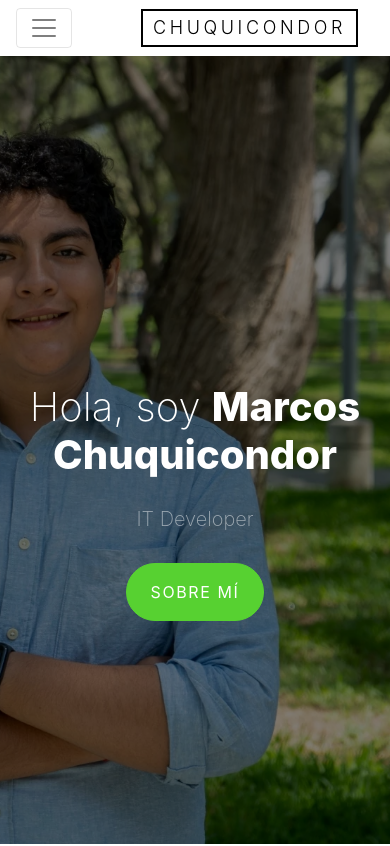
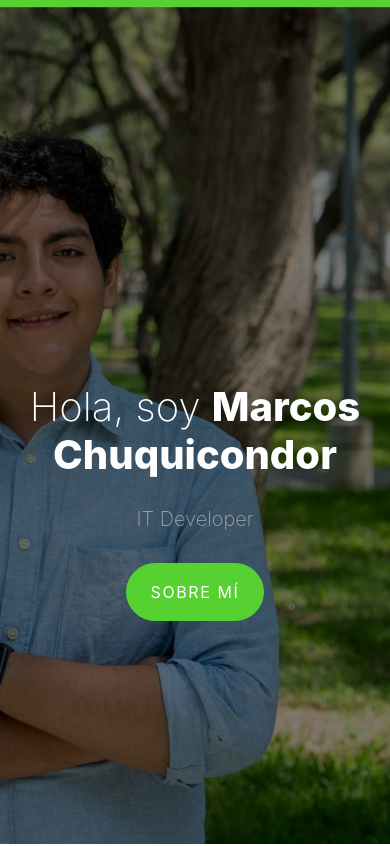
Before and after one commit to chuquimm/chuquimm.github.io, a Vue app: page / in a window 390 px wide. Shown: the top 846 px of the page. Built offline with nearby package versions, Linux system fonts and the light colour scheme.

Commit message:
show/hide navbar

```diff
--- a/src/assets/css/style.css
+++ b/src/assets/css/style.css
@@ -46,100 +46,6 @@ a {
     color: #4ebe2a;
     text-decoration: none; }
 
-.parent-nav-link-padding, .site-navbar .navbar-nav > li > a {
-  padding: 15px 20px !important; }
-
-.site-navbar {
-  border: none;
-  -webkit-box-shadow: none;
-  box-shadow: none;
-  border-radius: 0px;
-  margin-bottom: 0px;
-  background: none;
-  position: absolute;
-  top: 20px;
-  width: 100%;
-  z-index: 200;
-  background: #fff; }
-  .site-navbar .navbar-brand {
-    display: inline-block;
-    border: 2px solid #fff;
-    padding: 5px 20px;
-    color: #fff;
-    text-transform: uppercase;
-    letter-spacing: .2em; }
-    .site-navbar .navbar-brand:hover {
-      color: #fff; }
-  .site-navbar.bg-light {
-    background: transparent !important; }
-    @media (max-width: 991.98px) {
-      .site-navbar.bg-light {
-        background: #fff !important;
-        top: 0; }
-        .site-navbar.bg-light .navbar-brand {
-          display: inline-block;
-          font-size: 18px;
-          border: 2px solid #000;
-          padding: 2px 10px !important;
-          color: #000; } }
-  .site-navbar .navbar-nav > li > a {
-    color: #fff !important;
-    font-size: 14px;
-    font-weight: 400;
-    letter-spacing: .1em;
-    position: relative;
-    text-transform: uppercase;
-    letter-spacing: .2em; }
-    @media (max-width: 991.98px) {
-      .site-navbar .navbar-nav > li > a {
-        color: rgba(0, 0, 0, 0.7) !important; } }
-  .site-navbar .navbar-nav.active > a {
-    color: #57d131 !important; }
-  .site-navbar.scrolled {
-    background: #fff;
-    -webkit-box-shadow: 0px 1px 3px 0px rgba(0, 0, 0, 0.09);
-    box-shadow: 0px 1px 3px 0px rgba(0, 0, 0, 0.09);
-    position: fixed;
-    top: 0;
-    left: 0;
-    right: 0;
-    width: 100%;
-    -webkit-transform: translateY(-100%);
-    -ms-transform: translateY(-100%);
-    transform: translateY(-100%); }
-    .site-navbar.scrolled.bg-light {
-      background: #fff !important; }
-    .site-navbar.scrolled .navbar-brand {
-      display: inline-block;
-      font-size: 18px;
-      border: 2px solid #000;
-      padding: 2px 10px !important; }
-    .site-navbar.scrolled.awake, .site-navbar.scrolled.sleep {
-      -webkit-transition: .3s all ease;
-      -o-transition: .3s all ease;
-      transition: .3s all ease; }
-    .site-navbar.scrolled.awake {
-      -webkit-transform: translateY(0%);
-      -ms-transform: translateY(0%);
-      transform: translateY(0%);
-      background: #fff !important; }
-    .site-navbar.scrolled.sleep {
-      -webkit-transform: translateY(-90%);
-      -ms-transform: translateY(-90%);
-      transform: translateY(-90%);
-      background: #57d131 !important; }
-    .site-navbar.scrolled .navbar-brand {
-      color: #000; }
-    .site-navbar.scrolled .dropdown > a:before {
-      color: rgba(0, 0, 0, 0.4); }
-    .site-navbar.scrolled .navbar-nav > li > a {
-      color: rgba(0, 0, 0, 0.7) !important; }
-      .site-navbar.scrolled .navbar-nav > li > a:hover {
-        color: #57d131 !important; }
-      .site-navbar.scrolled .navbar-nav > li > a.active {
-        color: #57d131 !important; }
-    .site-navbar.scrolled .navbar-nav > li.active > a {
-      color: #57d131 !important; }
 
 .site-hero {
   background-color: #ccc;
--- a/src/components/Navbar.vue
+++ b/src/components/Navbar.vue
@@ -1,6 +1,7 @@
 <template>
   <nav
-    class="navbar navbar-expand-lg site-navbar navbar-light bg-light"
+    class="navbar navbar-expand-lg site-navbar navbar-light"
+    :class="{ 'navbar--hidden': !showNavbar }"
     id="pb-navbar"
   >
     <div class="container">
@@ -40,7 +41,165 @@
 </template>
 
 <script>
-export default {};
+export default {
+  data() {
+    return {
+      showNavbar: true,
+      lastScrollPosition: 0,
+    };
+  },
+  mounted() {
+    window.addEventListener("scroll", this.onScroll);
+  },
+  beforeDestroy() {
+    window.removeEventListener("scroll", this.onScroll);
+  },
+  methods: {
+    onScroll() {
+      const currentScrollPosition =
+        window.pageYOffset || document.documentElement.scrollTop;
+      console.log(currentScrollPosition);
+      if (currentScrollPosition < 60) {
+        return;
+      }
+      this.showNavbar = currentScrollPosition < this.lastScrollPosition;
+      this.lastScrollPosition = currentScrollPosition;
+    },
+  },
+};
 </script>
 
-<style></style>
+<style scoped>
+.navbar {
+  background: transparent !important;
+  position: fixed !important;
+  box-shadow: 0 2px 15px rgba(71, 120, 120, 0.5);
+  transform: translate3d(0, 0, 0);
+  transition: 0.1s all ease-out;
+}
+.navbar.navbar--hidden {
+  box-shadow: none !important;
+  background: #57d131 !important;
+  transform: translate3d(0, -120%, 0);
+}
+
+.parent-nav-link-padding,
+.site-navbar .navbar-nav > li > a {
+  padding: 15px 20px !important;
+}
+.site-navbar {
+  border: none;
+  -webkit-box-shadow: none;
+  box-shadow: none;
+  border-radius: 0px;
+  margin-bottom: 0px;
+  background: none;
+  position: absolute;
+  top: 20px;
+  width: 100%;
+  z-index: 200;
+  color: #fff !important;
+}
+.site-navbar .navbar-brand {
+  display: inline-block;
+  border: 2px solid #fff;
+  padding: 5px 20px;
+  color: #fff !important;
+  text-transform: uppercase;
+  letter-spacing: 0.2em;
+}
+.site-navbar .navbar-brand:hover {
+  color: #fff;
+}
+/* .site-navbar.bg-light {
+  background: transparent !important;
+} */
+@media (max-width: 991.98px) {
+  .site-navbar.bg-light {
+    background: #fff !important;
+    top: 0;
+  }
+  .site-navbar.bg-light .navbar-brand {
+    display: inline-block;
+    font-size: 18px;
+    border: 2px solid #000;
+    padding: 2px 10px !important;
+    color: #000;
+  }
+}
+.site-navbar .navbar-nav > li > a {
+  color: #fff !important;
+  font-size: 14px;
+  font-weight: 400;
+  letter-spacing: 0.1em;
+  position: relative;
+  text-transform: uppercase;
+  letter-spacing: 0.2em;
+}
+@media (max-width: 991.98px) {
+  .site-navbar .navbar-nav > li > a {
+    color: rgba(0, 0, 0, 0.7) !important;
+  }
+}
+.site-navbar .navbar-nav.active > a {
+  color: #57d131 !important;
+}
+.site-navbar.scrolled {
+  background: #fff;
+  -webkit-box-shadow: 0px 1px 3px 0px rgba(0, 0, 0, 0.09);
+  box-shadow: 0px 1px 3px 0px rgba(0, 0, 0, 0.09);
+  position: fixed;
+  top: 0;
+  left: 0;
+  right: 0;
+  width: 100%;
+  -webkit-transform: translateY(-100%);
+  -ms-transform: translateY(-100%);
+  transform: translateY(-100%);
+}
+.site-navbar.scrolled.bg-light {
+  background: #fff !important;
+}
+.site-navbar.scrolled .navbar-brand {
+  display: inline-block;
+  font-size: 18px;
+  border: 2px solid #000;
+  padding: 2px 10px !important;
+}
+.site-navbar.scrolled.awake,
+.site-navbar.scrolled.sleep {
+  -webkit-transition: 0.3s all ease;
+  -o-transition: 0.3s all ease;
+  transition: 0.3s all ease;
+}
+.site-navbar.scrolled.awake {
+  -webkit-transform: translateY(0%);
+  -ms-transform: translateY(0%);
+  transform: translateY(0%);
+  background: #fff !important;
+}
+.site-navbar.scrolled.sleep {
+  -webkit-transform: translateY(-90%);
+  -ms-transform: translateY(-90%);
+  transform: translateY(-90%);
+  background: #57d131 !important;
+}
+.site-navbar.scrolled .navbar-brand {
+  color: #000;
+}
+.site-navbar.scrolled .dropdown > a:before {
+  color: rgba(0, 0, 0, 0.4);
+}
+.site-navbar.scrolled .navbar-nav > li > a {
+  color: rgba(0, 0, 0, 0.7) !important;
+}
+.site-navbar.scrolled .navbar-nav > li > a:hover {
+  color: #57d131 !important;
+}
+.site-navbar.scrolled .navbar-nav > li > a.active {
+  color: #57d131 !important;
+}
+.site-navbar.scrolled .navbar-nav > li.active > a {
+  color: #57d131 !important;
+}
+</style>
```
